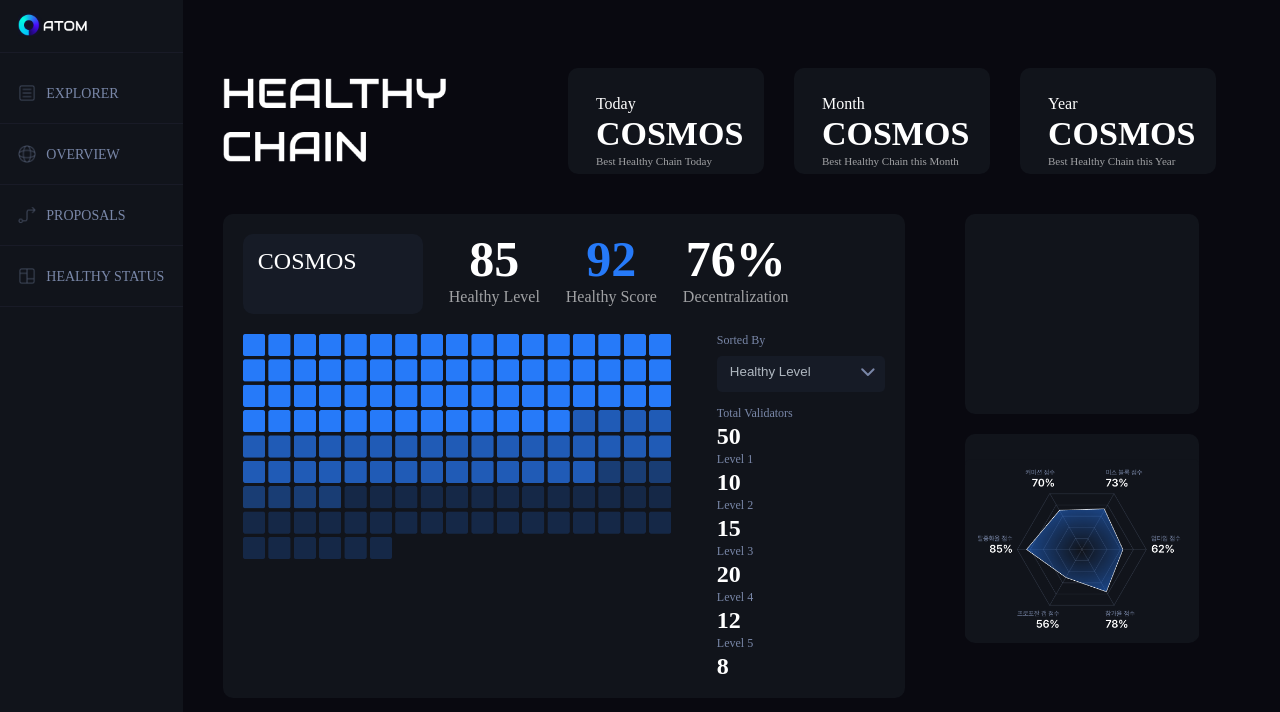
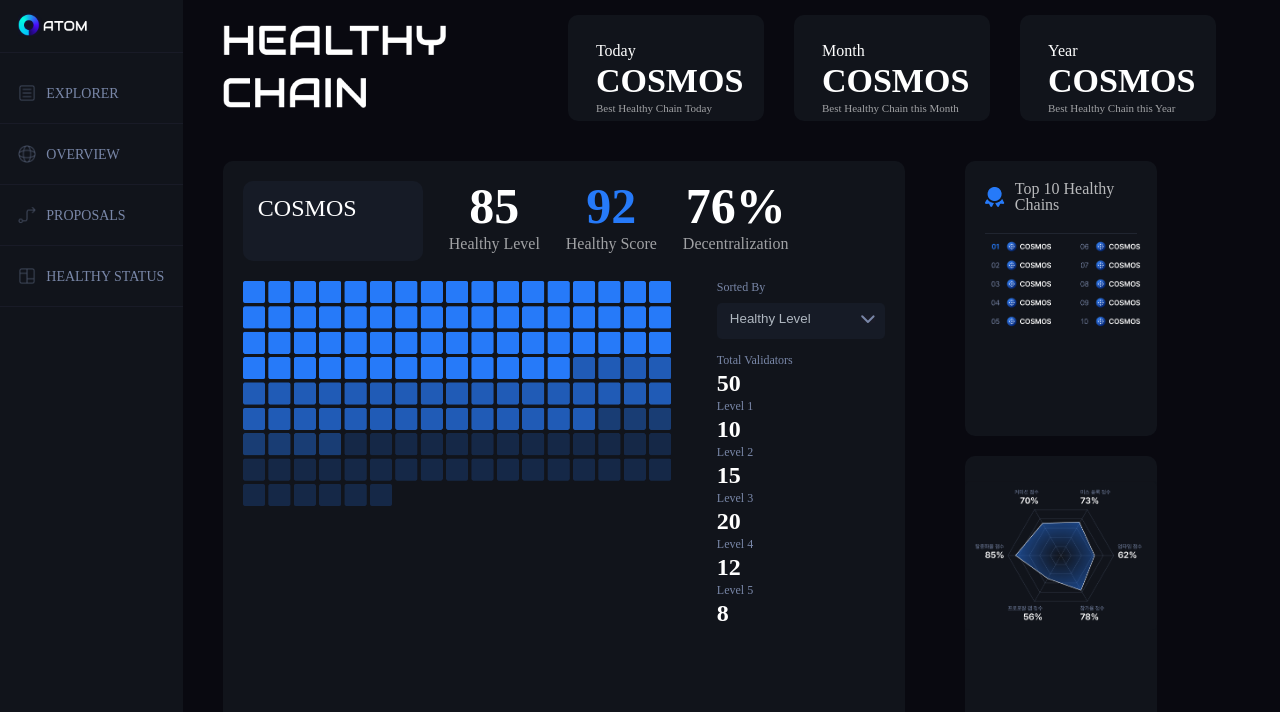
Before and after one commit to InformationDesign-Project/Client, a SvelteKit app: page / in a window 1280 px wide. Shown: the top 712 px of the page. Built offline with nearby package versions, Linux system fonts and the light colour scheme.

Commit message:
Add : 메인화면 작성 중

```diff
--- a/src/components/Main/MainDashboard.svelte
+++ b/src/components/Main/MainDashboard.svelte
@@ -61,14 +61,33 @@
 	</div>
 	<div class="right-section">
 		<div class="coin-list-section">
-			<!-- 코인 목록 섹션 -->
-		</div>
+            <div class="coin-list-header">
+                <img src="/layout/Vector.png" alt="vector" />
+                <div class="coin-list-top">Top 10 Healthy Chains</div>
+            </div>
+            <div class="coin-list-divider"></div> <!-- 구분선 -->
+            <div class="coin-list">
+                <img
+				width="90%;"
+				src="/layout/cosmosFrame.png"
+				alt="cosmos-freame"
+			/>
+                <!-- <div class="coin-list-left">
+
+                    <div>01 COSMOS</div>
+
+                </div>
+                <div class="coin-list-right">
+                </div> -->
+            </div>
+        </div>
+
 		<div class="rader-chart">
 			<img
 				width="100%;"
 				src="/layout/rader-chart.png"
 				alt="rader-chart"
-				style="margin-top: 25px;"
+                style="margin-top: 25px;"
 			/>
 		</div>
 	</div>
@@ -86,7 +105,7 @@
 
 	.dashboard {
 		width: 70%;
-		height: 100%;
+		height: 580px;
 		padding: 20px;
 		border-radius: 10px;
 		background-color: #11141b;
@@ -208,13 +227,56 @@
 		padding: 20px;
 	}
 
-	.coin-list-section,
-	.rader-chart {
-		flex-grow: 1;
-		min-height: 200px;
-		width: 85%;
+    .coin-list-section {
+        flex-grow: 1;
+		height: 275px;
+		width: 70%;
 		border-radius: 10px;
 		background-color: #11141b;
 		color: #fff;
+
+    .coin-list-header {
+        display: flex;
+        align-items: center;
+        gap: 10px; // 필요에 따라 조정
+        margin: 20px;
+
+        .coin-list-top {
+            color:#FFFFFF;
+            opacity: 0.7;
+        }
+    }
+
+    .coin-list-divider {
+        border-top: 1px solid rgba(121, 135, 168, 0.15); // 색상은 필요에 따라 조정
+        margin: 0 20px;
+    }
+
+    .coin-list {
+        display: flex;
+        justify-content: space-between;
+        margin-left:25px;
+
+        .coin-list-left, .coin-list-right {
+            display: flex;
+            flex-direction: column;
+            width: 48%; // 필요에 따라 조정
+            margin: 20px;
+
+            div {
+                // 개별 코인들을 위한 스타일
+            }
+        }
+    }
+}
+
+	.rader-chart {
+		flex-grow: 1;
+		height: 325px;
+		width: 70%;
+		border-radius: 10px;
+		background-color: #11141b;
+		color: #fff;
+
 	}
 </style>
```
Also changed, not shown: static/layout/Vector.png (added), static/layout/cosmosFrame.png (added).
